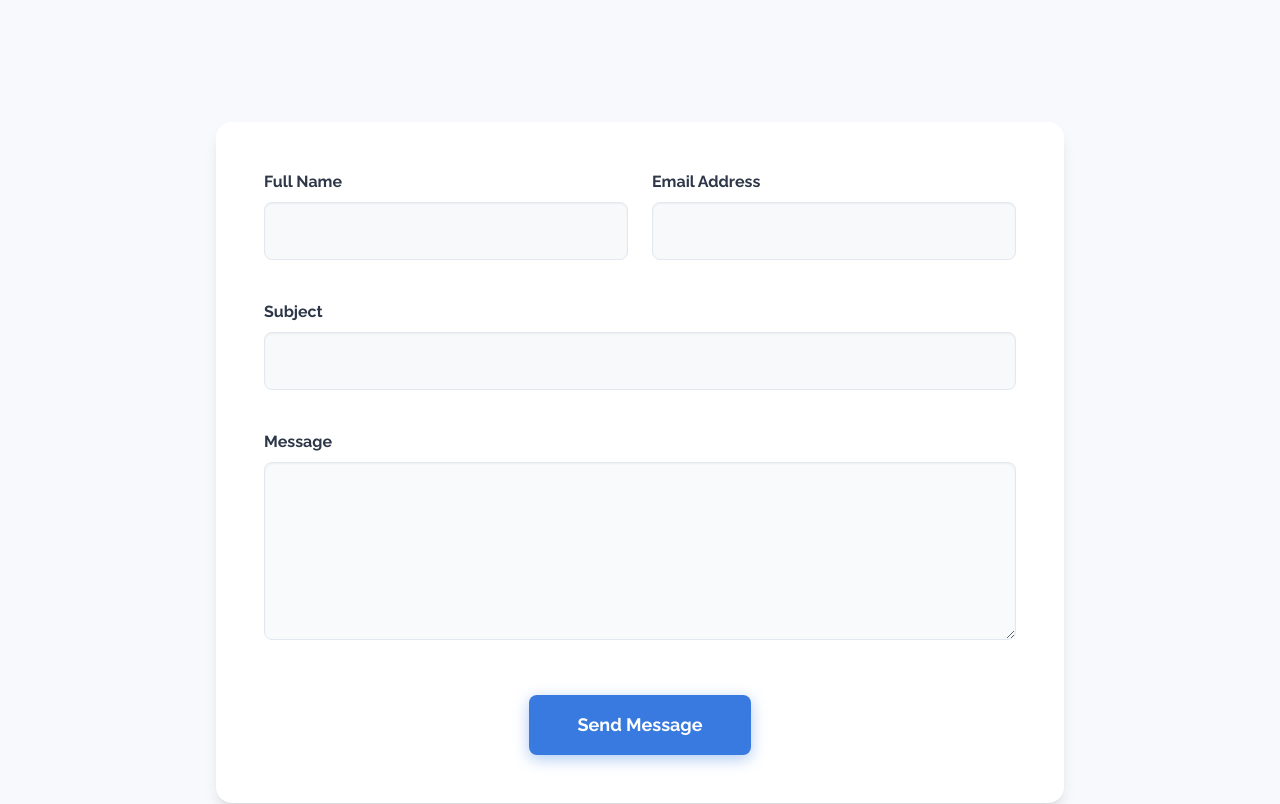
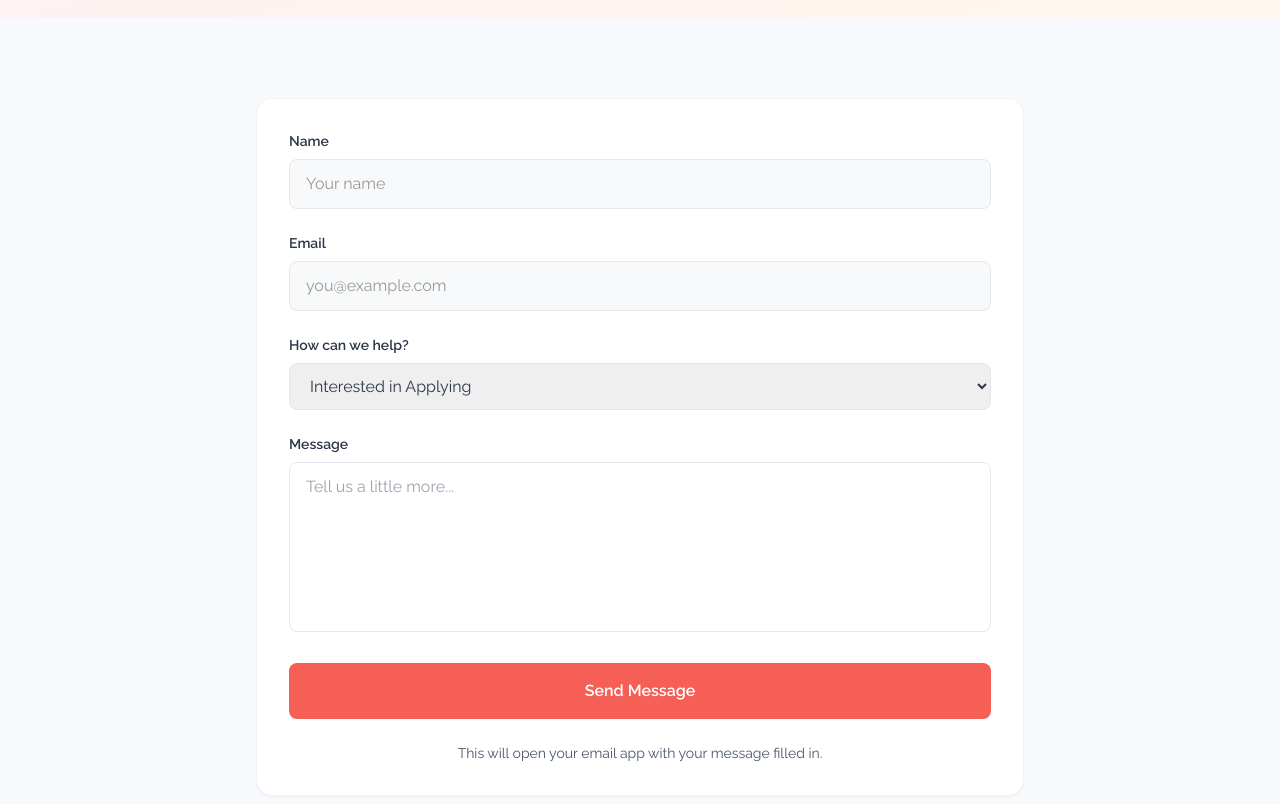
Before and after one commit to AdminYouthCreator/CreatorLaunch, a Next.js app in the folder frontend/: page /contact in a window 1280 px wide. Shown: the part 440-1244 px from the top of the page. Built offline with nearby package versions, Linux system fonts and the light colour scheme.

Commit message:
Refactor contact form to use new state structure

```diff
--- a/frontend/pages/contact.tsx
+++ b/frontend/pages/contact.tsx
@@ -1,168 +1,128 @@
 import React, { useState } from 'react';
 import Layout from '@/components/common/Layout';
 
-// ################## ----- CONTACT PAGE COMPONENT ----- ##################
-// Contact form page for user inquiries and support
-// Handles form submission and message processing
-// ############################################################
-const ContactPage: React.FC = () => {
-  const [formData, setFormData] = useState({
+const ContactPage = () => {
+  const [form, setForm] = useState({
     name: '',
     email: '',
-    subject: '',
-    message: ''
+    interest: 'Interested in Applying',
+    message: '',
   });
-  const [isSubmitting, setIsSubmitting] = useState(false);
-  const [submitStatus, setSubmitStatus] = useState<'idle' | 'success' | 'error'>('idle');
 
-  // ################## ----- FORM INPUT HANDLER ----- ##################
-  // Handles changes to form inputs and updates state
-  // Manages all form field updates dynamically
-  // ################################################################
-  const handleInputChange = (e: React.ChangeEvent<HTMLInputElement | HTMLTextAreaElement>) => {
-    const { name, value } = e.target;
-    setFormData(prev => ({
+  const handleChange = (
+    event: React.ChangeEvent<HTMLInputElement | HTMLTextAreaElement | HTMLSelectElement>
+  ) => {
+    setForm((prev) => ({
       ...prev,
-      [name]: value
+      [event.target.name]: event.target.value,
     }));
   };
 
-  const handleSubmit = async (e: React.FormEvent) => {
-    e.preventDefault();
-    setIsSubmitting(true);
-
-    try {
-      const response = await fetch('https://formspree.io/f/mzzgwzqd', {
-        method: 'POST',
-        headers: {
-          'Content-Type': 'application/json',
-        },
-        body: JSON.stringify(formData),
-      });
-
-      if (response.ok) {
-        setSubmitStatus('success');
-        setFormData({ name: '', email: '', subject: '', message: '' });
-      } else {
-        setSubmitStatus('error');
-      }
-    } catch (error) {
-      setSubmitStatus('error');
-    } finally {
-      setIsSubmitting(false);
-    }
-  };
+  const mailtoHref = `mailto:contact@youthcreatorlaunch.org?subject=${encodeURIComponent(
+    `CreatorLaunch Contact: ${form.interest}`
+  )}&body=${encodeURIComponent(
+    `Name: ${form.name}\nEmail: ${form.email}\nInterest: ${form.interest}\n\nMessage:\n${form.message}`
+  )}`;
 
   return (
-    <Layout
-      title="Contact Us | CreatorLaunch"
-      description="Have a question or want to partner with us? Get in touch with the CreatorLaunch team. We're based in St. Louis and dedicated to empowering young entrepreneurs."
-    >
-      {/* Hero Section */}
-      <section className="bg-light py-20 sm:py-28">
-        <div className="container mx-auto px-6 text-center" data-aos="fade-up">
-          <h1 className="text-5xl sm:text-6xl font-black">Get in Touch</h1>
-          <p className="text-lg text-medium mt-4 max-w-2xl mx-auto">
-            Have a question, an idea, or want to partner with us? We'd love to hear from you.
+    <Layout title="Contact | CreatorLaunch">
+      <main className="min-h-screen bg-light">
+        {/* Hero */}
+        <section className="bg-gradient-to-br from-white via-red-50 to-orange-50 py-20">
+          <div className="container mx-auto px-4 text-center">
+            <p className="text-primary font-semibold mb-3">
+              Let’s build something.
+            </p>
+            <h1 className="text-4xl md:text-6xl font-bold text-dark mb-6">
+              Get In Touch
+            </h1>
+            <p className="text-lg md:text-xl text-medium max-w-3xl mx-auto">
+              Interested in applying, partnering, donating, volunteering, or learning more?
+              Send us a message.
             </p>
           </div>
         </section>
 
         {/* Contact Form */}
-      <section className="py-20 sm:py-28">
-        <div className="container mx-auto px-6 max-w-4xl">
-          <div className="bg-white p-8 sm:p-12 rounded-2xl shadow-lg" data-aos="fade-up">
-            {submitStatus === 'success' && (
-              <div className="mb-6 p-4 bg-green-100 border border-green-400 text-green-700 rounded-lg">
-                Thank you for your message! We'll get back to you soon.
-              </div>
-            )}
-
-            {submitStatus === 'error' && (
-              <div className="mb-6 p-4 bg-red-100 border border-red-400 text-red-700 rounded-lg">
-                There was an error sending your message. Please try again.
-              </div>
-            )}
-
-            <form onSubmit={handleSubmit}>
-              <div className="grid grid-cols-1 md:grid-cols-2 gap-6 mb-6">
+        <section className="py-20">
+          <div className="container mx-auto px-4">
+            <div className="max-w-3xl mx-auto bg-white rounded-2xl shadow-sm p-8 border border-gray-100">
+              <div className="space-y-6">
                 <div>
-                  <label htmlFor="name" className="block text-left font-bold mb-2">
-                    Full Name
+                  <label className="block text-sm font-semibold text-dark mb-2">
+                    Name
                   </label>
                   <input
+                    name="name"
                     type="text"
-                    name="name"
-                    id="name"
-                    required
-                    value={formData.name}
-                    onChange={handleInputChange}
-                    className="form-input-light"
-                    disabled={isSubmitting}
-                  />
-                </div>
-                <div>
-                  <label htmlFor="email" className="block text-left font-bold mb-2">
-                    Email Address
-                  </label>
-                  <input
-                    type="email"
-                    name="email"
-                    id="email"
-                    required
-                    value={formData.email}
-                    onChange={handleInputChange}
-                    className="form-input-light"
-                    disabled={isSubmitting}
-                  />
-                </div>
-              </div>
-
-              <div className="mb-6">
-                <label htmlFor="subject" className="block text-left font-bold mb-2">
-                  Subject
-                </label>
-                <input
-                  type="text"
-                  name="subject"
-                  id="subject"
-                  required
-                  value={formData.subject}
-                  onChange={handleInputChange}
-                  className="form-input-light"
-                  disabled={isSubmitting}
+                    value={form.name}
+                    onChange={handleChange}
+                    className="w-full px-4 py-3 border border-gray-200 rounded-lg focus:border-primary focus:outline-none"
+                    placeholder="Your name"
                   />
                 </div>
 
-              <div className="mb-8">
-                <label htmlFor="message" className="block text-left font-bold mb-2">
+                <div>
+                  <label className="block text-sm font-semibold text-dark mb-2">
+                    Email
+                  </label>
+                  <input
+                    name="email"
+                    type="email"
+                    value={form.email}
+                    onChange={handleChange}
+                    className="w-full px-4 py-3 border border-gray-200 rounded-lg focus:border-primary focus:outline-none"
+                    placeholder="you@example.com"
+                  />
+                </div>
+
+                <div>
+                  <label className="block text-sm font-semibold text-dark mb-2">
+                    How can we help?
+                  </label>
+                  <select
+                    name="interest"
+                    value={form.interest}
+                    onChange={handleChange}
+                    className="w-full px-4 py-3 border border-gray-200 rounded-lg focus:border-primary focus:outline-none"
+                  >
+                    <option>Interested in Applying</option>
+                    <option>Interested in Donating</option>
+                    <option>Interested in Partnering</option>
+                    <option>Interested in Volunteering</option>
+                    <option>Media / General Question</option>
+                  </select>
+                </div>
+
+                <div>
+                  <label className="block text-sm font-semibold text-dark mb-2">
                     Message
                   </label>
                   <textarea
                     name="message"
-                  id="message"
+                    value={form.message}
+                    onChange={handleChange}
                     rows={6}
-                  required
-                  value={formData.message}
-                  onChange={handleInputChange}
-                  className="form-input-light"
-                  disabled={isSubmitting}
+                    className="w-full px-4 py-3 border border-gray-200 rounded-lg focus:border-primary focus:outline-none resize-none"
+                    placeholder="Tell us a little more..."
                   />
                 </div>
 
-              <div className="text-center">
-                <button
-                  type="submit"
-                  disabled={isSubmitting}
-                  className="px-12 py-4 rounded-lg btn-submit-form font-bold text-lg disabled:opacity-50 disabled:cursor-not-allowed"
+                <a
+                  href={mailtoHref}
+                  className="block w-full text-center bg-primary text-white py-4 rounded-lg font-semibold hover:bg-red-600 transition-colors"
                 >
-                  {isSubmitting ? 'Sending...' : 'Send Message'}
-                </button>
+                  Send Message
+                </a>
+
+                <p className="text-sm text-medium text-center">
+                  This will open your email app with your message filled in.
+                </p>
               </div>
-            </form>
             </div>
           </div>
         </section>
+      </main>
     </Layout>
   );
 };
```
Lines whose indentation alone changed are shown as unchanged.
